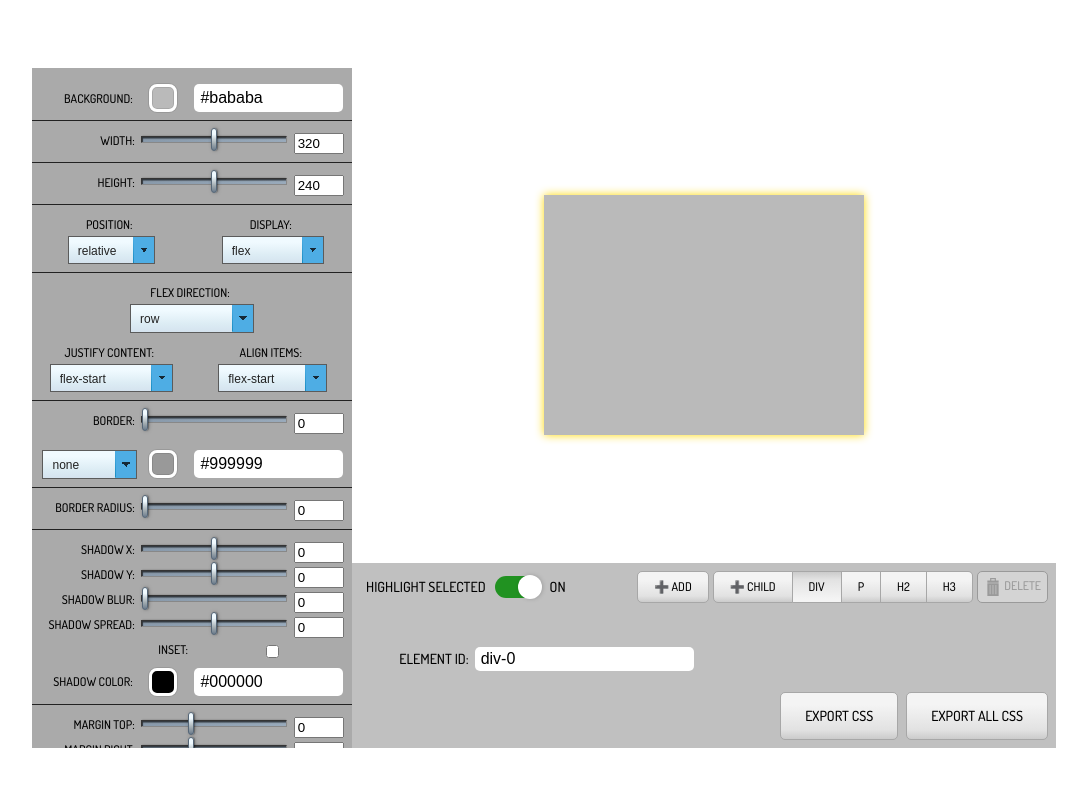
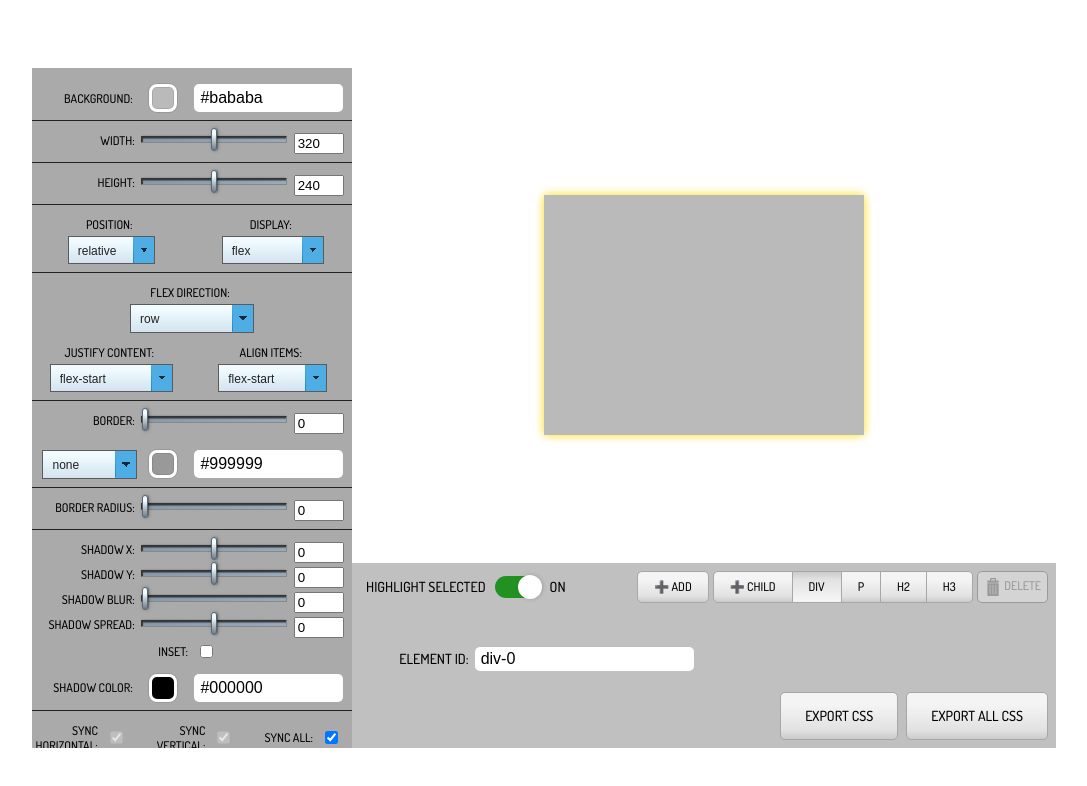
Before and after one commit to matronator/freestyler, a React (Create React App) app: page / in a window 1280 px wide. Shown: the top 786 px of the page, without its empty margins (96-1183 px from the left). Built offline with nearby package versions, Linux system fonts and the light colour scheme; the HTML template or start-up script is replaced by a standard one.

Commit message:
add synced controls

```diff
--- a/src/App.tsx
+++ b/src/App.tsx
@@ -21,6 +21,11 @@ import { AlignItems, FlexDirection, JustifyContent } from './properties/Flex';
 import { ExportAllModal } from './controls/Modals/ExportAllModal';
 import { ButtonGroup } from './controls/Button/ButtonGroup';
 import { ShadowControl } from './controls/InputGroups/ShadowControl';
+import { InputCheckbox } from './controls/Input/InputCheckbox';
+import {
+  Box,
+  SyncedBox } from './properties/Box';
+import { SyncControl } from './controls/MarginPadding/SyncControl';
 // import { isPreviewItem } from './utils';
 
 new ClipboardJS(`.btn`);
@@ -42,12 +47,15 @@ class App extends Component<AppProps, AppState> {
   constructor(props: AppProps) {
     super(props);
     const newPreview = initPreview(0);
-    this.state = {preview: newPreview, previewItems: [{ id: 0, preview: newPreview, selected: true, isParent: true, children: null, childIdCounter: 0 }], selectedId: 0, highlight: true, childType: PreviewElement.Div, idCounter: 1};
+    this.state = { preview: newPreview, previewItems: [{ id: 0, preview: newPreview, selected: true, isParent: true, children: null, childIdCounter: 0 }], selectedId: 0, highlight: true, childType: PreviewElement.Div, idCounter: 1 };
     this.setChildType = this.setChildType.bind(this);
     this.changeContent = this.changeContent.bind(this);
     this.changeId = this.changeId.bind(this);
     this.toggleHighlight = this.toggleHighlight.bind(this);
     this.sliderChange = this.sliderChange.bind(this);
+    this.syncedSliderChange = this.syncedSliderChange.bind(this);
+    this.checkboxChange = this.checkboxChange.bind(this);
+    this.syncCheckboxChange = this.syncCheckboxChange.bind(this);
     this.selectChange = this.selectChange.bind(this);
     this.addPreviewItem = this.addPreviewItem.bind(this);
     this.addChild = this.addChild.bind(this);
@@ -118,6 +126,59 @@ class App extends Component<AppProps, AppState> {
     ));
   }
 
+  syncedSliderChange(value: number, property: string, subprop: keyof Box) {
+    const propsToChange = this.getPropsToChange(property, subprop);
+
+    this.setState(prevState => ({
+      ...prevState,
+      preview: {
+        ...prevState.preview,
+        [property]: {
+          ...prevState.preview[property],
+          ...Object.fromEntries(propsToChange.map(prop => [prop, value])),
+        },
+      },
+    }));
+  }
+
+  getPropsToChange(property: string, subprop: keyof Box): Array<keyof Box> {
+    const vertical = (this.state.preview[property] as SyncedBox).syncVertical;
+    const horizontal = (this.state.preview[property] as SyncedBox).syncHorizontal;
+    const all = (this.state.preview[property] as SyncedBox).syncAll;
+
+    if (all) {
+      return ['top', 'right', 'bottom', 'left'];
+    }
+
+    const propsToChange: (keyof Box)[] = [subprop];
+
+    switch (subprop) {
+      case 'bottom':
+        if (vertical) {
+          propsToChange.push('top');
+        }
+        break;
+      case 'right':
+        if (horizontal) {
+          propsToChange.push('left');
+        }
+        break;
+      case 'top':
+        if (vertical) {
+          propsToChange.push('bottom');
+        }
+        break;
+      case 'left':
+        if (horizontal) {
+          propsToChange.push('right');
+        }
+        break;
+      default:
+        break;
+    }
+    return propsToChange;
+  }
+
   checkboxChange(value: boolean, property: string, subprop?: string) {
     this.setState(prevState => (
       !subprop ? {
@@ -139,6 +200,52 @@ class App extends Component<AppProps, AppState> {
         selectedId: prevState.selectedId,
       }
     ));
+  }
+
+  syncCheckboxChange(value: boolean, property: string, subprop: keyof Pick<SyncedBox, 'syncVertical' | 'syncHorizontal' | 'syncAll'>) {
+    if (subprop === 'syncAll' && value === true) {
+      this.setState(prevState => ({
+        ...prevState,
+        preview: {
+          ...prevState.preview,
+          [property]: {
+            ...prevState.preview[property],
+            syncHorizontal: true,
+            syncVertical: true,
+            [subprop]: value,
+          },
+        },
+        previewItems: prevState.previewItems,
+        selectedId: prevState.selectedId,
+      }));
+    } else if (subprop !== 'syncAll' && value === false) {
+      this.setState(prevState => ({
+        ...prevState,
+        preview: {
+          ...prevState.preview,
+          [property]: {
+            ...prevState.preview[property],
+            syncAll: false,
+            [subprop]: value,
+          },
+        },
+        previewItems: prevState.previewItems,
+        selectedId: prevState.selectedId,
+      }));
+    } else {
+      this.setState(prevState => ({
+        ...prevState,
+        preview: {
+          ...prevState.preview,
+          [property]: {
+            ...prevState.preview[property],
+            [subprop]: value,
+          },
+        },
+        previewItems: prevState.previewItems,
+        selectedId: prevState.selectedId,
+      }));
+    }
   }
 
   addPreviewItem() {
@@ -279,7 +386,7 @@ class App extends Component<AppProps, AppState> {
   }
 
   deleteItem() {
-    if (this.state.previewItems.length < 2) { return; }
+    if (!this.canBeDeleted()) { return; }
     const id = this.state.selectedId;
     let selectedItem = this.state.previewItems.find(item => item.id === id);
     let nextId = this.state.selectedId === id ? this.state.previewItems.find(item => item.id !== id)!.id : this.state.selectedId;
@@ -303,13 +410,27 @@ class App extends Component<AppProps, AppState> {
     }));
   }
 
+  canBeDeleted() {
+    if (this.state.previewItems.length < 2) {
+      const children = this.state.previewItems[0].children;
+      if (children && typeof children !== 'undefined') {
+        if (children.length > 0) {
+          return typeof this.state.selectedId === 'string' && this.state.selectedId.includes('-');
+        }
+        return false;
+      }
+      return false;
+    }
+    return true;
+  }
+
   render(): React.ReactNode {
     return (
       <div className={this.state.highlight ? 'App' : 'App no-highlight'}>
         <main>
           <nav className="property-list">
             <ul>
-              <li><div className='col-4 list-label'>Background:</div><div className='col-8 text-right w-100'><PopoverPicker color={this.state.preview.backgroundColor} onChange={(color: string) => this.setState({preview: {...this.state.preview, backgroundColor: color}, previewItems: this.state.previewItems, selectedId: this.state.selectedId})} /></div></li>
+              <li><div className='col-4 list-label'>Background:</div><div className='col-8 text-right w-100'><PopoverPicker color={this.state.preview.backgroundColor} onChange={(color: string) => this.setState({ preview: { ...this.state.preview, backgroundColor: color }, previewItems: this.state.previewItems, selectedId: this.state.selectedId })} /></div></li>
               <li><InputSlider name="Width" title={this.state.preview.type === PreviewType.Child ? 'Width in %' : undefined} min={0} max={640} step={1} relative={this.state.preview.type === PreviewType.Child} onSliderChange={this.sliderChange} value={this.state.preview.width} /></li>
               <li><InputSlider name="Height" title={this.state.preview.type === PreviewType.Child ? 'Height in %' : undefined} min={0} max={480} step={1} relative={this.state.preview.type === PreviewType.Child} onSliderChange={this.sliderChange} value={this.state.preview.height} /></li>
               <li>
@@ -339,7 +460,7 @@ class App extends Component<AppProps, AppState> {
                 <BorderControl
                   color={this.state.preview.border.color}
                   selectValue={this.state.preview.border.style}
-                  onPickerChange={(color: string) => this.setState({preview: {...this.state.preview, border: {...this.state.preview.border, color: color}}})}
+                  onPickerChange={(color: string) => this.setState({ preview: { ...this.state.preview, border: { ...this.state.preview.border, color: color } } })}
                   onSelectChange={this.selectChange}
                   sliderProps={{ min: 0, max: 100, step: 1, value: this.state.preview.border.width, property: 'width', name: 'Border', onSliderChange: this.sliderChange }}
                 />
@@ -354,7 +475,7 @@ class App extends Component<AppProps, AppState> {
                   inset={{ name: 'BoxShadow', property: 'inset', title: 'Inset', value: this.state.preview.boxShadow.inset, onCheckboxChange: this.checkboxChange.bind(this) }}
                   color={this.state.preview.boxShadow.color}
                   colorLabel='Shadow Color:'
-                  onColorChange={(color: string) => this.setState({preview: {...this.state.preview, boxShadow: {...this.state.preview.boxShadow, color: color}}, previewItems: this.state.previewItems, selectedId: this.state.selectedId})}
+                  onColorChange={(color: string) => this.setState({ preview: { ...this.state.preview, boxShadow: { ...this.state.preview.boxShadow, color: color } }, previewItems: this.state.previewItems, selectedId: this.state.selectedId })}
                 />
               </li>
               {[PreviewElement.Heading, PreviewElement.Paragraph, PreviewElement.Subheading].includes(this.state.preview.element) && (
@@ -365,21 +486,23 @@ class App extends Component<AppProps, AppState> {
                     blur={{ min: 0, max: 100, step: 1, name: 'TextShadow', property: 'blur', title: 'Text Shadow Blur', value: this.state.preview.textShadow.blur, onSliderChange: this.sliderChange }}
                     color={this.state.preview.textShadow.color}
                     colorLabel='Text Shadow Color:'
-                    onColorChange={(color: string) => this.setState({preview: {...this.state.preview, textShadow: {...this.state.preview.textShadow, color: color}}, previewItems: this.state.previewItems, selectedId: this.state.selectedId})}
+                    onColorChange={(color: string) => this.setState({ preview: { ...this.state.preview, textShadow: { ...this.state.preview.textShadow, color: color } }, previewItems: this.state.previewItems, selectedId: this.state.selectedId })}
                   />
                 </li>
               )}
               <li>
-                <InputSlider name="Margin" property="top" title="Margin Top" value={this.state.preview.margin.top} min={-100} max={200} step={1} onSliderChange={this.sliderChange} />
-                <InputSlider name="Margin" property="right" title="Margin Right" value={this.state.preview.margin.right} min={-100} max={200} step={1} onSliderChange={this.sliderChange} />
-                <InputSlider name="Margin" property="bottom" title="Margin Bottom" value={this.state.preview.margin.bottom} min={-100} max={200} step={1} onSliderChange={this.sliderChange} />
-                <InputSlider name="Margin" property="left" title="Margin Left" value={this.state.preview.margin.left} min={-100} max={200} step={1} onSliderChange={this.sliderChange} />
+                <SyncControl property="Margin" item={this.state.preview.margin} syncCheckboxChange={this.syncCheckboxChange} />
+                <InputSlider name="Margin" property="top" title="Margin Top" value={this.state.preview.margin.top} min={-100} max={200} step={1} onSliderChange={this.syncedSliderChange} />
+                <InputSlider name="Margin" property="right" title="Margin Right" value={this.state.preview.margin.right} min={-100} max={200} step={1} onSliderChange={this.syncedSliderChange} />
+                <InputSlider name="Margin" property="bottom" title="Margin Bottom" value={this.state.preview.margin.bottom} min={-100} max={200} step={1} onSliderChange={this.syncedSliderChange} />
+                <InputSlider name="Margin" property="left" title="Margin Left" value={this.state.preview.margin.left} min={-100} max={200} step={1} onSliderChange={this.syncedSliderChange} />
               </li>
               <li>
-                <InputSlider name="Padding" property="top" title="Padding Top" value={this.state.preview.padding.top} min={0} max={100} step={1} onSliderChange={this.sliderChange} />
-                <InputSlider name="Padding" property="right" title="Padding Right" value={this.state.preview.padding.right} min={0} max={100} step={1} onSliderChange={this.sliderChange} />
-                <InputSlider name="Padding" property="bottom" title="Padding Bottom" value={this.state.preview.padding.bottom} min={0} max={100} step={1} onSliderChange={this.sliderChange} />
-                <InputSlider name="Padding" property="left" title="Padding Left" value={this.state.preview.padding.left} min={0} max={100} step={1} onSliderChange={this.sliderChange} />
+                <SyncControl property="Padding" item={this.state.preview.padding} syncCheckboxChange={this.syncCheckboxChange} />
+                <InputSlider name="Padding" property="top" title="Padding Top" value={this.state.preview.padding.top} min={0} max={100} step={1} onSliderChange={this.syncedSliderChange} />
+                <InputSlider name="Padding" property="right" title="Padding Right" value={this.state.preview.padding.right} min={0} max={100} step={1} onSliderChange={this.syncedSliderChange} />
+                <InputSlider name="Padding" property="bottom" title="Padding Bottom" value={this.state.preview.padding.bottom} min={0} max={100} step={1} onSliderChange={this.syncedSliderChange} />
+                <InputSlider name="Padding" property="left" title="Padding Left" value={this.state.preview.padding.left} min={0} max={100} step={1} onSliderChange={this.syncedSliderChange} />
               </li>
             </ul>
           </nav>
@@ -409,8 +532,8 @@ class App extends Component<AppProps, AppState> {
               <div className="row">
                 <Button onClick={this.addPreviewItem} className='btn-sm mr-1'>&#10133; Add</Button>
                 <Button onClick={() => this.addChild(this.state.selectedId)} className='btn-sm btn-group-start' disabled={this.state.preview.id.toString().includes('-')}>&#10133; Child</Button>
-                <ButtonGroup name='childType' className='btn-sm' wrapperClass='btn-group-end' value={PreviewElement.Div} onChange={this.setChildType} items={[{label: 'Div', value: PreviewElement.Div}, {label: 'P', value: PreviewElement.Paragraph}, {label: 'H2', value: PreviewElement.Heading}, {label: 'H3', value: PreviewElement.Subheading}]} />
-                <DeleteButton disabled={this.state.previewItems.length < 2} onClick={this.deleteItem} />
+                <ButtonGroup name='childType' className='btn-sm' wrapperClass='btn-group-end' value={PreviewElement.Div} onChange={this.setChildType} items={[{ label: 'Div', value: PreviewElement.Div }, { label: 'P', value: PreviewElement.Paragraph }, { label: 'H2', value: PreviewElement.Heading }, { label: 'H3', value: PreviewElement.Subheading }]} />
+                <DeleteButton disabled={!this.canBeDeleted()} onClick={this.deleteItem} />
               </div>
             </div>
             <div className="grid">
--- a/src/controls/Input/InputCheckbox.css
+++ b/src/controls/Input/InputCheckbox.css
@@ -1,3 +1,3 @@
 .input-checkbox {
-    margin-bottom: .4rem;
+    margin-bottom: 0;
 }
--- a/src/controls/Input/InputCheckbox.tsx
+++ b/src/controls/Input/InputCheckbox.tsx
@@ -6,6 +6,8 @@ export interface InputCheckboxProps {
     title?: string;
     property?: string;
     value: boolean;
+    cols?: [number, number];
+    disabled?: boolean;
     onCheckboxChange: Function;
 }
 
@@ -27,9 +29,9 @@ export class InputCheckbox extends PureComponent<InputCheckboxProps, InputCheckb
 
     render() {
         return (
-            <label className='grid col-12'>
-                <div className="col-6 list-label">{this.props.title ?? this.props.name}:</div>
-                <div className="col-6"><input className="input-checkbox" type="checkbox" name={this.props.name.toLowerCase()} id={this.props.name.toLowerCase()} checked={this.state.value} onChange={this.handleChange} /></div>
+            <label className='grid col-12 align-middle mb-2'>
+                <div className={`col-${this.props.cols ? this.props.cols[0] : 6} list-label`}>{this.props.title ?? this.props.name}:</div>
+                <div className={`col-${this.props.cols ? this.props.cols[1] : 6} text-left pl-1`}><input className="input-checkbox align-middle" type="checkbox" disabled={this.props.disabled} name={this.props.name.toLowerCase()} id={this.props.name.toLowerCase()} checked={this.props.value} onChange={this.handleChange} /></div>
             </label>
         );
     }
--- /dev/null
+++ b/src/controls/MarginPadding/SyncControl.tsx
@@ -0,0 +1,24 @@
+import { InputCheckbox } from "../Input/InputCheckbox";
+import { SyncedBox } from "../../properties/Box";
+
+interface SyncControlProps {
+    property: string;
+    item: SyncedBox;
+    syncCheckboxChange: Function;
+}
+
+export function SyncControl(props: SyncControlProps) {
+    return (
+        <>
+            <div className="grid col-4">
+                <InputCheckbox disabled={props.item.syncAll} name={props.property} property="syncHorizontal" cols={[8, 4]} title="Sync horizontal" value={props.item.syncHorizontal} onCheckboxChange={props.syncCheckboxChange} />
+            </div>
+            <div className="grid col-4">
+                <InputCheckbox disabled={props.item.syncAll} name={props.property} property="syncVertical" cols={[8, 4]} title="Sync vertical" value={props.item.syncVertical} onCheckboxChange={props.syncCheckboxChange} />
+            </div>
+            <div className="grid col-4">
+                <InputCheckbox name={props.property} property="syncAll" cols={[8, 4]} title="Sync all" value={props.item.syncAll} onCheckboxChange={props.syncCheckboxChange} />
+            </div>
+        </>
+    );
+}
--- a/src/properties/Box.ts
+++ b/src/properties/Box.ts
@@ -4,3 +4,9 @@ export interface Box {
     bottom: number;
     left: number;
 }
+
+export interface SyncedBox extends Box {
+    syncHorizontal: boolean;
+    syncVertical: boolean;
+    syncAll: boolean;
+}
```
Also changed, not shown: src/controls/Preview.tsx (+10 -4 lines). Lines whose indentation alone changed are shown as unchanged.
